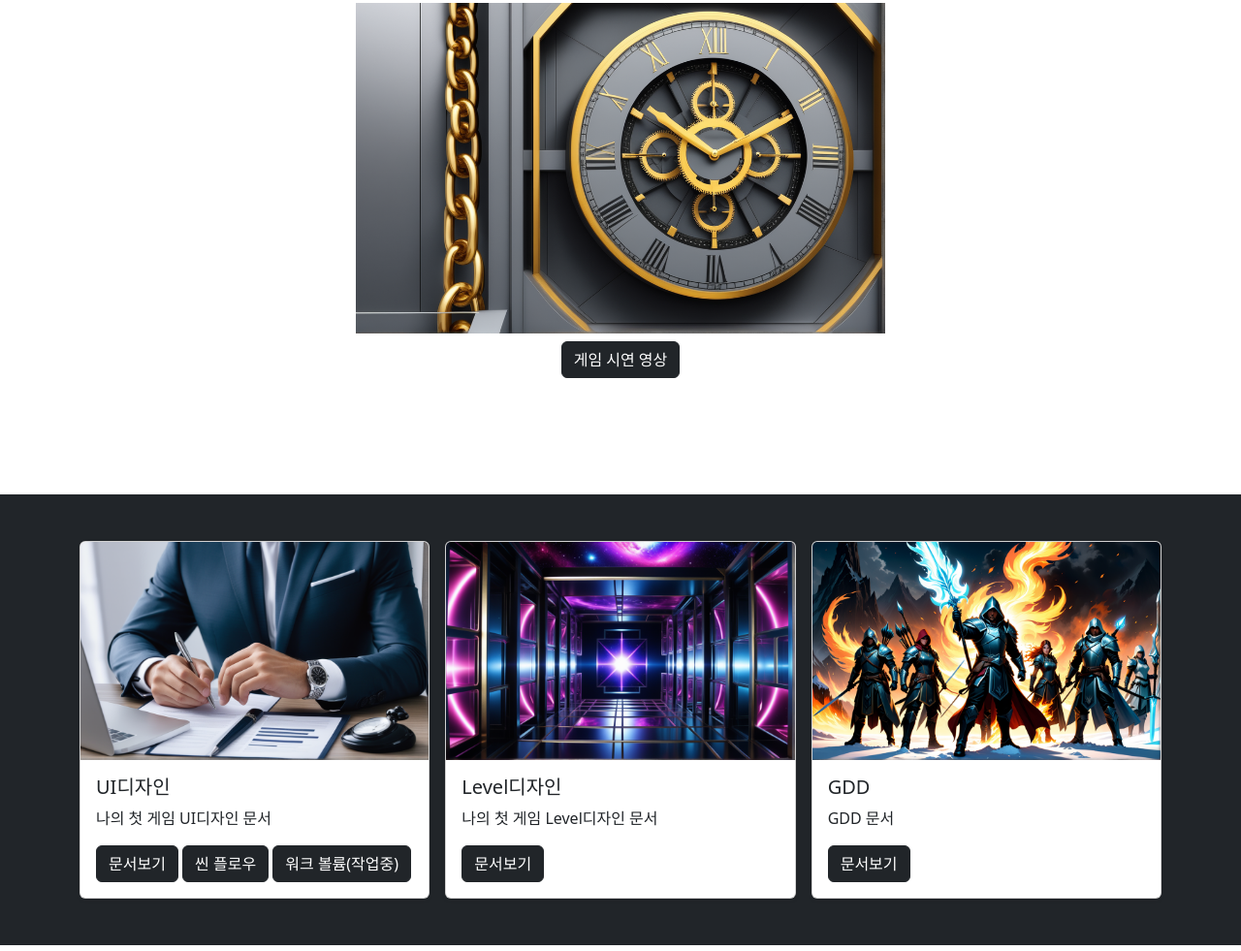
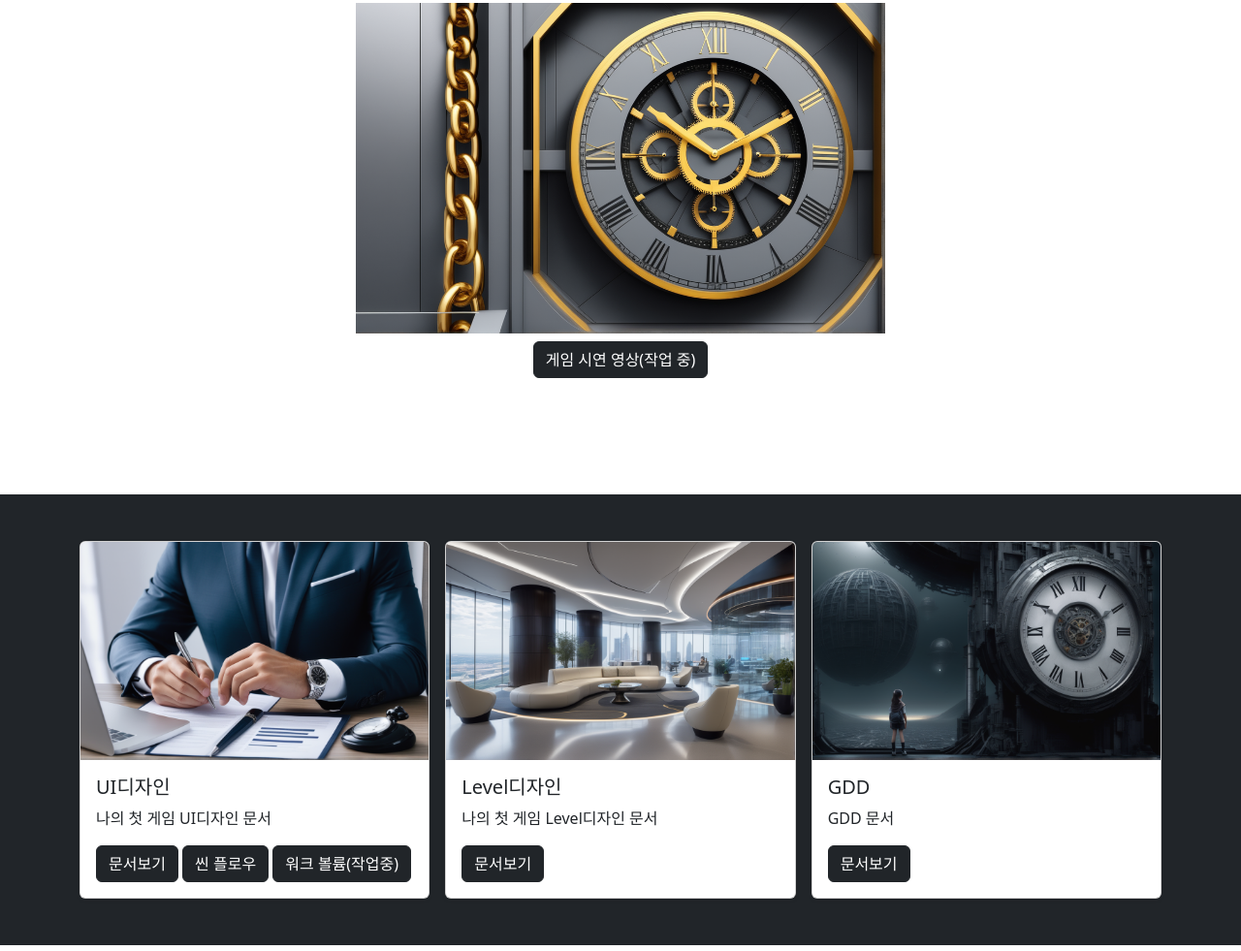
Before and after one commit to kahadra/ChparksGameDesignPlane, a plain HTML site: page pages/Subpage0.html in a window 1280 px wide. Shown: the part 205-1186 px from the top of the page at 97% size. Drawn offline with nearby package versions, Linux system fonts and the light colour scheme.

Commit message:
mainpage update

```diff
--- a/pages/Subpage0.html
+++ b/pages/Subpage0.html
@@ -138,7 +138,7 @@
           <!-- <p class="lead text-muted">작성한 게임기획 포트폴리오에 대한 전반적인 내역 등을 적으세요.</p> -->
           <p>
             <img src="/images/TimeIndustryGate.png" class="card-img-top" alt="Gate">
-            <a href="https://youtu.be/R0FweMfMOR4?si=wySMnRFMhRzRyw3h" class="btn btn-dark my-2">게임 시연 영상</a>
+            <a href="https://youtu.be/R0FweMfMOR4?si=wySMnRFMhRzRyw3h" class="btn btn-dark my-2">게임 시연 영상(작업 중)</a>
           </p>
         </div>
       </div>
@@ -161,7 +161,7 @@
           </div>
           <div class="col">
             <div class="card shadow-sm" width="100%">
-              <img src="/images/Cube.png" class="card-img-top" alt="우주선3">
+              <img src="/images/Lobby.png" class="card-img-top" alt="우주선3">
               <div class="card-body">
                 <h5 class="card-title">Level디자인</h5>
                 <p class="card-text">나의 첫 게임 Level디자인 문서</p>
@@ -171,7 +171,7 @@
           </div>
           <div class="col">
             <div class="card shadow-sm" width="100%">
-              <img src="/images/Rouge42.png" class="card-img-top" alt="우주선4">
+              <img src="/images/Inc.TimePlane.png" class="card-img-top" alt="우주선4">
               <div class="card-body">
                 <h5 class="card-title">GDD</h5>
                 <p class="card-text">GDD 문서</p>
```
Also changed, not shown: pages/mainpage.html (+1 -1 lines), images/AslingVita3.png (added), images/Inc.TimePlane.png (added), images/Lobby.png (added).
